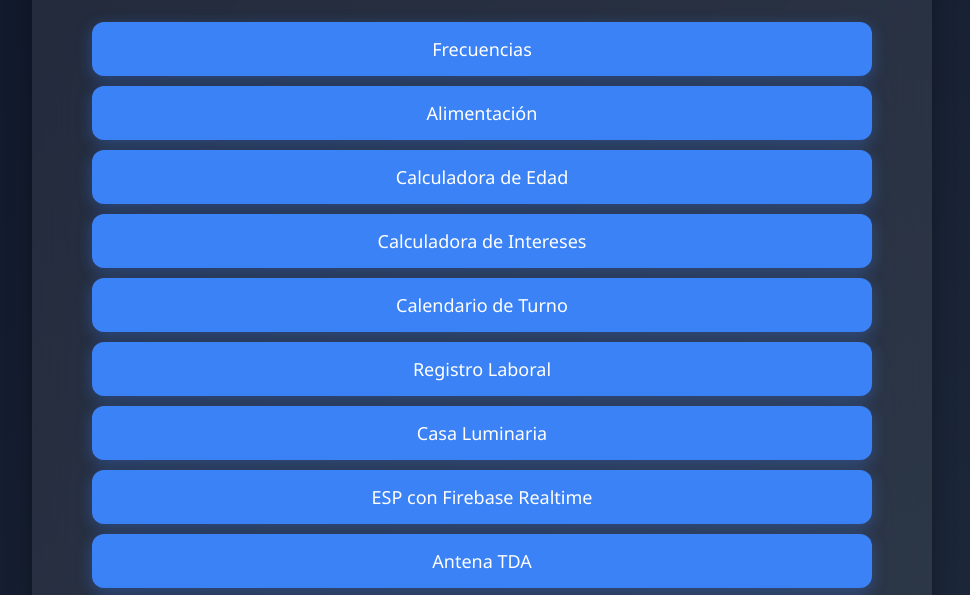
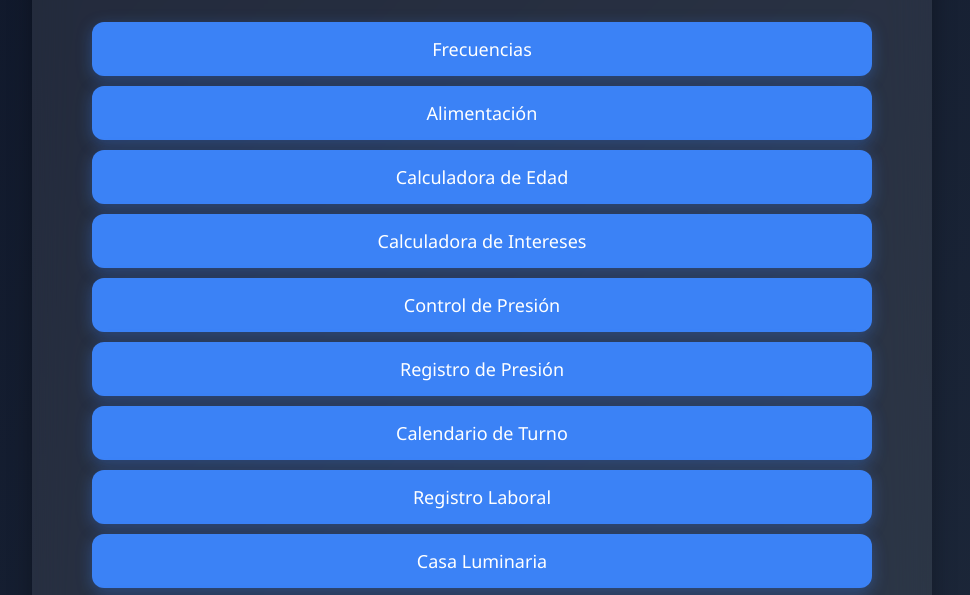
Before and after one commit to Facundo598/Principal, a plain HTML site: page index.html in a window 1280 px wide. Shown: the part 156-751 px from the top of the page, without its empty margins (158-1128 px from the left). Drawn offline with Linux system fonts and the light colour scheme.

Commit message:
Update index.html

```diff
--- a/index.html
+++ b/index.html
@@ -81,8 +81,8 @@
     <a href="https://facundo598.github.io/Alimentacion/" class="btn">Alimentación</a>
     <a href="https://facundo598.github.io/Calculadora-Edad/" class="btn">Calculadora de Edad</a>
     <a href="https://facundo598.github.io/Calculadora-Intereses/" class="btn">Calculadora de Intereses</a>
-<!--    <a href="https://docs.google.com/forms/d/e/1FAIpQLSf35FbOBM4S1HzysGAbdc2Wn0x4pmU1Gy5nE0js2k5x-UWdCg/viewform" class="btn">Control de Presión</a>
-    <a href=RegistroPresion.html class="btn">Registro de Presión</a>    -->
+    <a href="https://docs.google.com/forms/d/e/1FAIpQLSf35FbOBM4S1HzysGAbdc2Wn0x4pmU1Gy5nE0js2k5x-UWdCg/viewform" class="btn">Control de Presión</a>
+    <a href=RegistroPresion.html class="btn">Registro de Presión</a>
     <a href="https://facu-598.github.io/Datos/" class="btn">Calendario de Turno</a>
     <a href="RegistroLaboral/RegLab.html" class="btn">Registro Laboral</a>
     <a href=casa-luz.html class="btn">Casa Luminaria</a>
```
